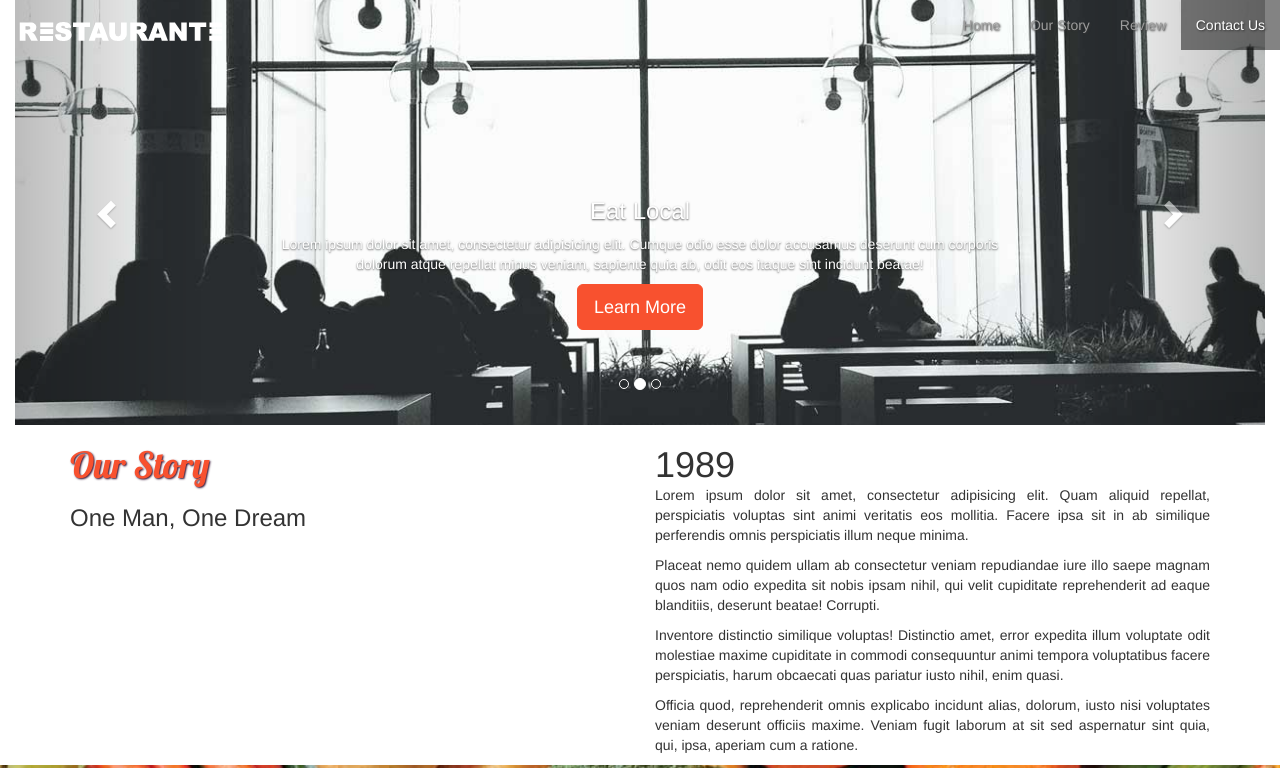
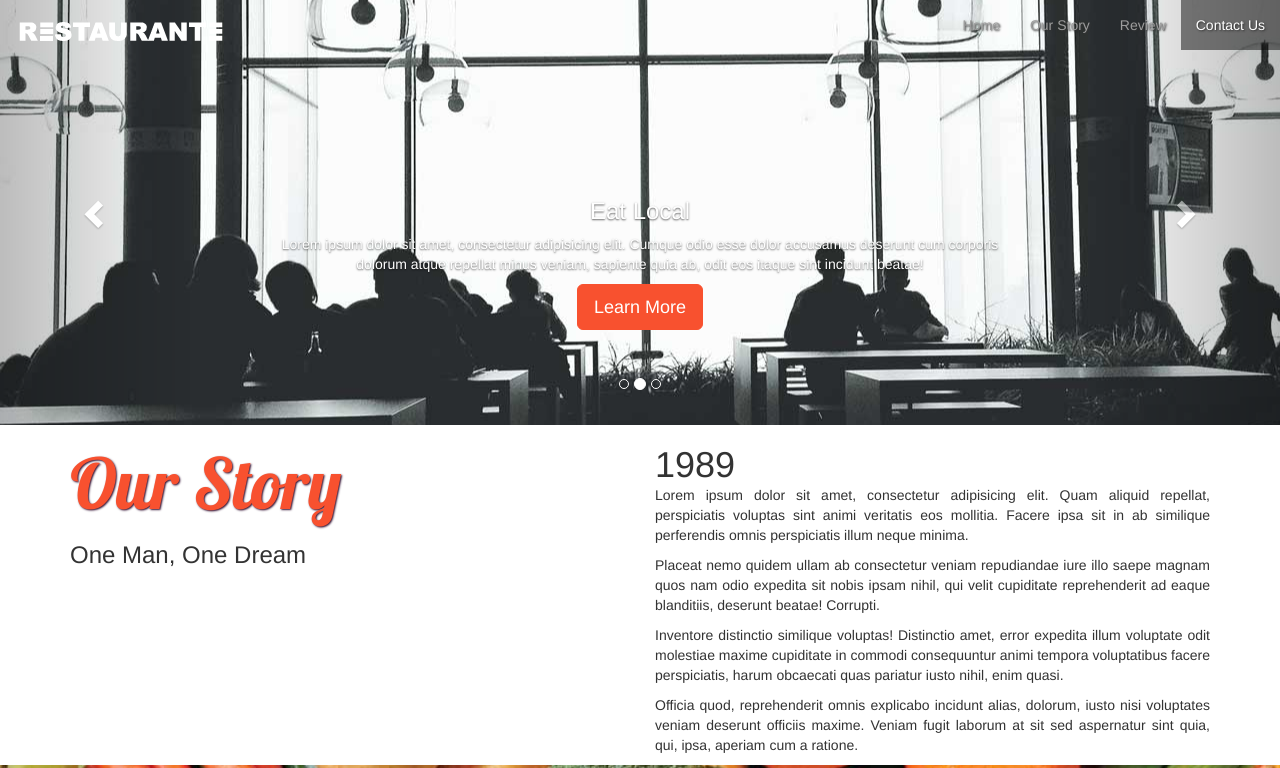
Before and after one commit to parkersalterego/restaurante-geekwise-b2-7-6-17, a plain HTML site: page index.html in a window 1280 px wide. Shown: the top 768 px of the page. Drawn offline with nearby package versions, Linux system fonts and the light colour scheme.

Commit message:
fixed padding on carousel

```diff
--- a/css/styles.css
+++ b/css/styles.css
@@ -94,7 +94,7 @@ button.btn-warning:hover{
   font-family:'lobster', cursive;
   color:#f8512f;
   text-shadow: 1px 1px 2px #313;
-  text-size: 5em;
+  font-size: 5em;
 }
 
 #our-story {
@@ -243,3 +243,8 @@ iframe {
   margin-left: calc(100%  /3);
 }
 /* contact styles end */
+
+.padding-null {
+  padding: 0;
+
+}
--- a/index.html
+++ b/index.html
@@ -42,7 +42,7 @@
 <div id="home">
 	<div class="container-fluid">
 		<div class="row">
-			<div class="col-sm-12">
+			<div class="col-sm-12 padding-null">
 		<div id="carousel-example-generic" class="carousel slide" data-ride="carousel">
 	  <!-- Indicators -->
 		  <ol class="carousel-indicators">
@@ -158,7 +158,7 @@
 							</div>
 							<div class="col-sm-3 food">
 								<img src="img/meat.jpg" alt="meat" class="image-responsive img-thumbnail">
-								<h3 class="text-center text-justified">Meat</h3>
+								<h3 class="text-center text-justified">Roast Beef Rollers</h3>
 								<p class="text-center text-justified">
 									Lorem ipsum dolor sit amet, consectetur adipisicing elit. Explicabo ratione recusandae et inventore ducimus asperiores omnis, deserunt autem perferendis repellendus nulla dolorem aperiam consequatur porro, aspernatur eum tempore voluptatibus natus.</p>
 							</div>
```
